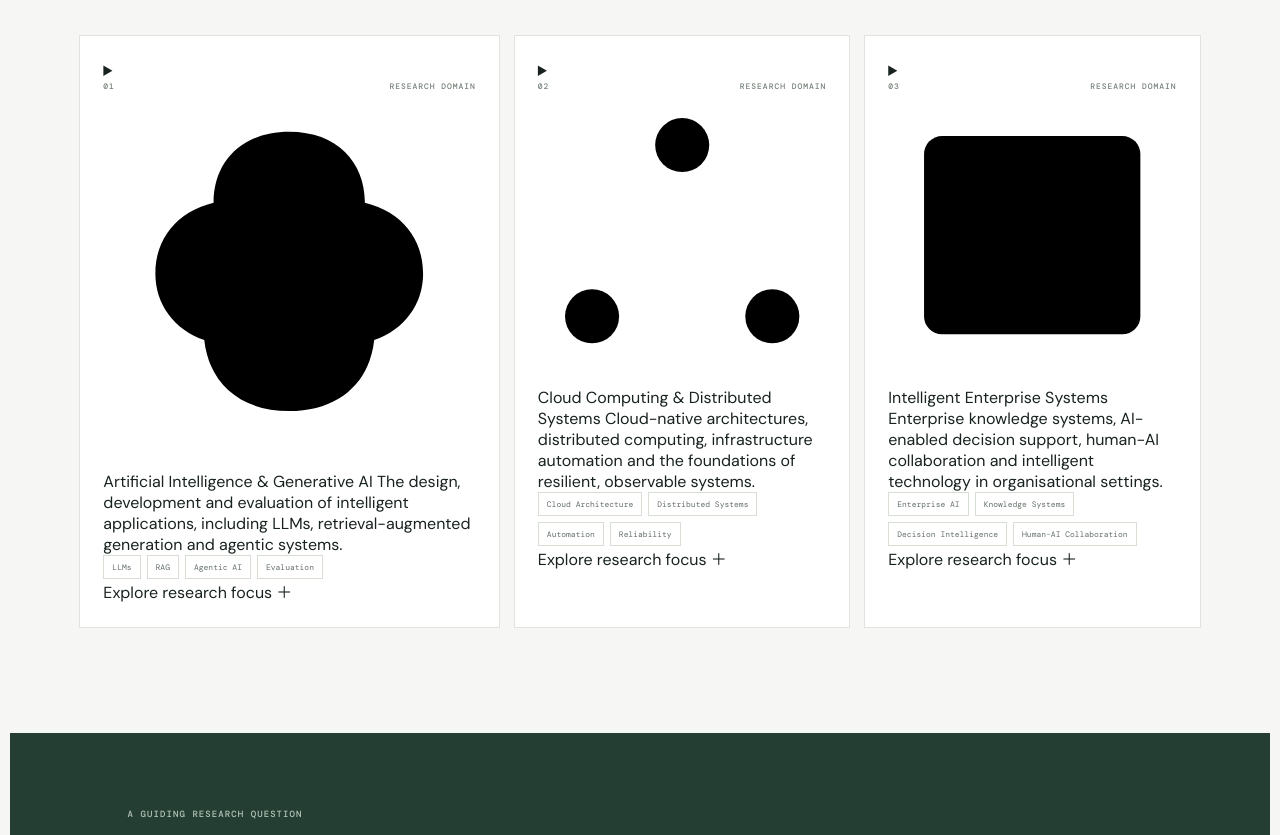
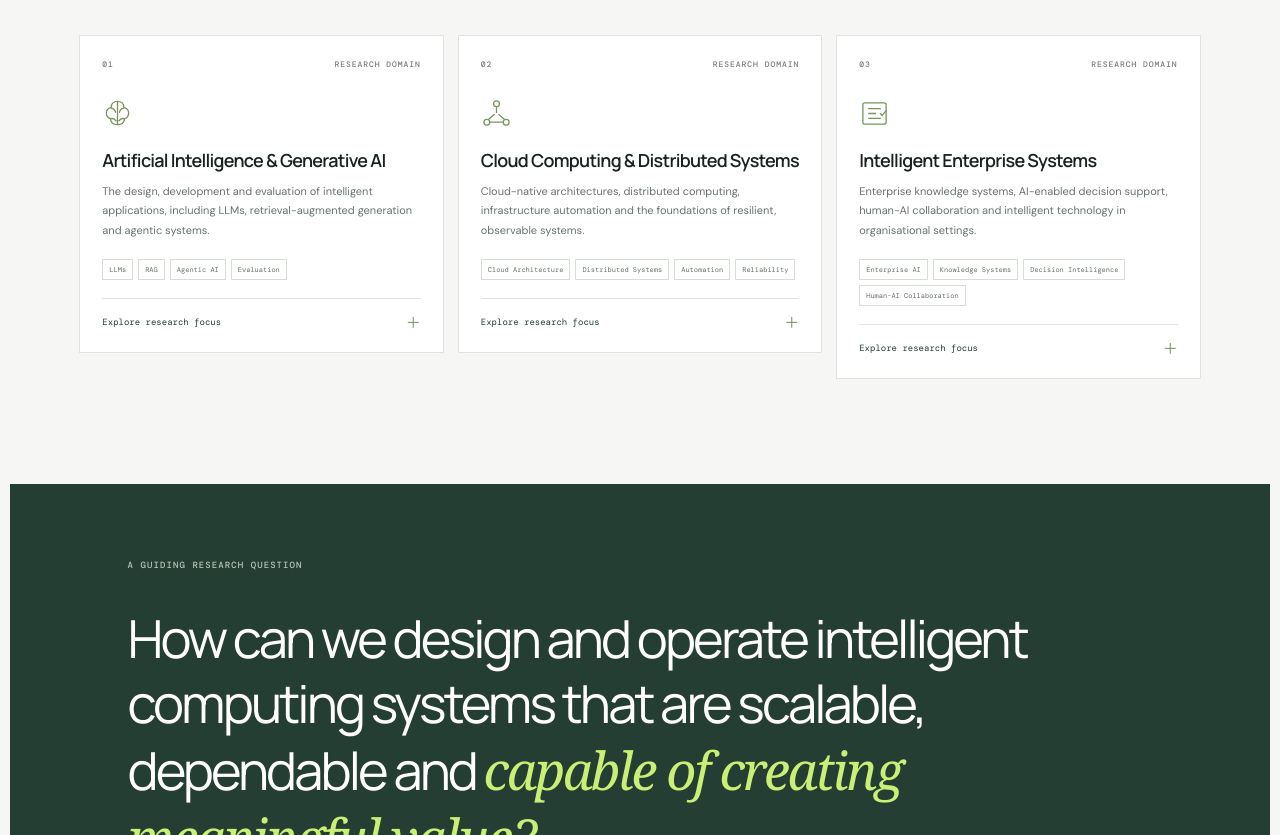
Before and after one commit to Rebs707/systems-lab, a plain HTML site: page index.html in a window 1280 px wide. Shown: the part 1413-2248 px from the top of the page. Drawn offline with nearby package versions, Linux system fonts and the light colour scheme.

Commit message:
Style interactive research domain cards

```diff
--- a/styles.css
+++ b/styles.css
@@ -116,3 +116,30 @@
   border-color: #789b36;
   text-decoration: none !important;
 }
+
+
+/* Interactive research-domain cards */
+.research-grid{grid-template-columns:repeat(3,minmax(0,1fr));align-items:start;gap:14px}
+.research-card-interactive{min-height:0;padding:0;background:#fff;border:1px solid var(--line);transition:border-color .2s ease,background .2s ease}
+.research-card-interactive:hover,.research-card-interactive[open]{border-color:#b8c9ae}
+.research-card-interactive[open]{background:#f8faf6}
+.research-card-interactive summary{list-style:none;cursor:pointer;padding:23px 22px 19px;display:flex;flex-direction:column;min-height:300px;outline:none}
+.research-card-interactive summary::-webkit-details-marker{display:none}
+.research-card-interactive summary:focus-visible{outline:2px solid #8da86f;outline-offset:3px}
+.research-card-interactive .card-meta{width:100%;display:flex;justify-content:space-between}
+.research-card-interactive .card-icon{height:34px;margin:29px 0 17px;color:#78945c}
+.research-card-interactive .card-icon svg{width:31px;height:31px;fill:none;stroke:currentColor;stroke-width:1.35;stroke-linecap:round;stroke-linejoin:round}
+.research-card-title{font:600 18px/1.25 var(--display);letter-spacing:-.04em;margin-bottom:11px}
+.research-card-summary{font-size:11px;line-height:1.75;color:var(--muted);margin-bottom:19px}
+.research-card-interactive .tag-row{margin-top:auto;display:flex;flex-wrap:wrap;gap:5px}
+.research-card-interactive .tag-row span{font-size:7px;padding:5px 6px}
+.research-card-cta{display:flex;justify-content:space-between;align-items:center;border-top:1px solid var(--line);margin-top:18px;padding-top:12px;font:9px "DM Mono",monospace;color:var(--forest)}
+.research-card-cta>span{font-size:15px;color:#78945c;transition:transform .2s ease}
+.research-card-interactive[open] .research-card-cta>span{transform:rotate(45deg)}
+.research-card-detail{border-top:1px solid var(--line);padding:19px 22px 22px}
+.research-card-detail .detail-label{font:8px "DM Mono",monospace;letter-spacing:.1em;color:#758078;margin:0 0 7px}
+.research-card-detail>p:not(.detail-label){font-size:10px;line-height:1.75;color:var(--muted);margin:0 0 16px}
+.research-card-detail .research-question{font:500 14px/1.5 var(--display)!important;letter-spacing:-.02em;color:var(--ink)!important}
+.research-card-detail>p:last-child{margin-bottom:0!important}
+@media(max-width:850px){.research-grid{grid-template-columns:1fr 1fr}.research-card-interactive summary{min-height:320px}}
+@media(max-width:620px){.research-grid{grid-template-columns:1fr}.research-card-interactive summary{min-height:0}.research-card-detail{padding:17px 20px}}
```
